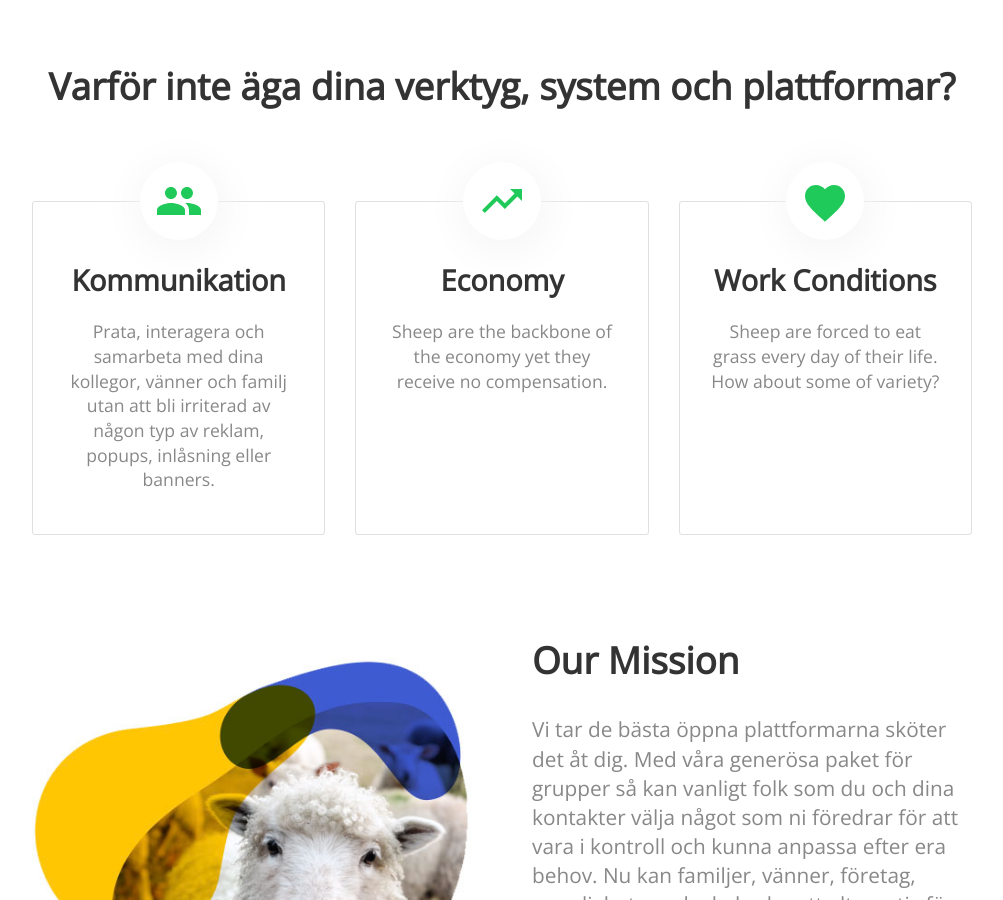
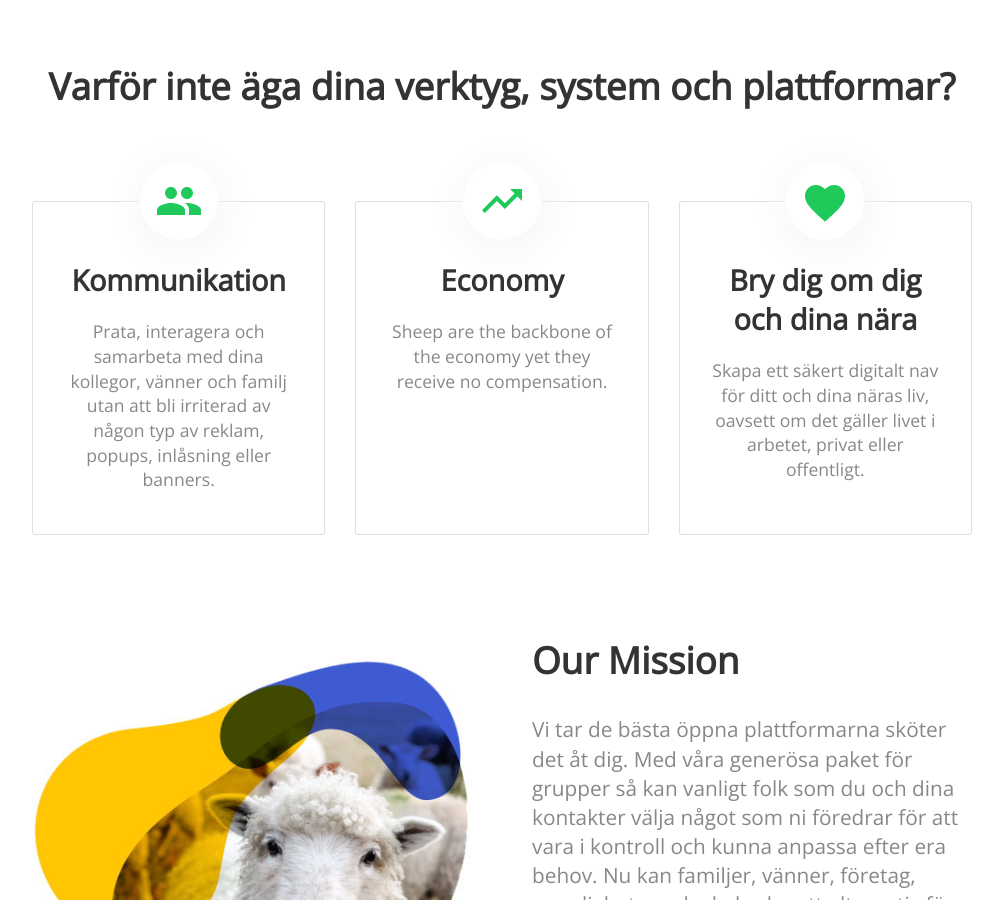
Before and after one commit to Sakrecoer/mittdata.se, a Jekyll site: the page built from index.html, in a window 1280 px wide and 900 px high, scrolled down 663 px. Shown: the whole window, without its empty margins (138-1141 px from the left). Built offline with Jekyll 4.4.1, drawn with Linux system fonts in a browser that asks for light colours; nearby versions of some CDN libraries; a script that is not in the unit is left out.

Commit message:
Updated 'index.html' via CloudCannon

```diff
--- a/index.html
+++ b/index.html
@@ -53,10 +53,10 @@ title: MittData.se
 		<li>
 			<div class="image">{% include icons/site.html icon="conditions" %}</div>
 			<h3 class="editable">
-				Work Conditions
+				Bry dig om dig och dina n&auml;ra
 			</h3>
 			<p class="editable">
-				Sheep are forced to eat grass every day of their life. How about some of variety?
+				Skapa ett s&auml;kert digitalt nav f&ouml;r ditt och dina n&auml;ras liv, oavsett om det g&auml;ller livet i arbetet, privat eller offentligt.
 			</p>
 		</li>
 	</ul>
```
